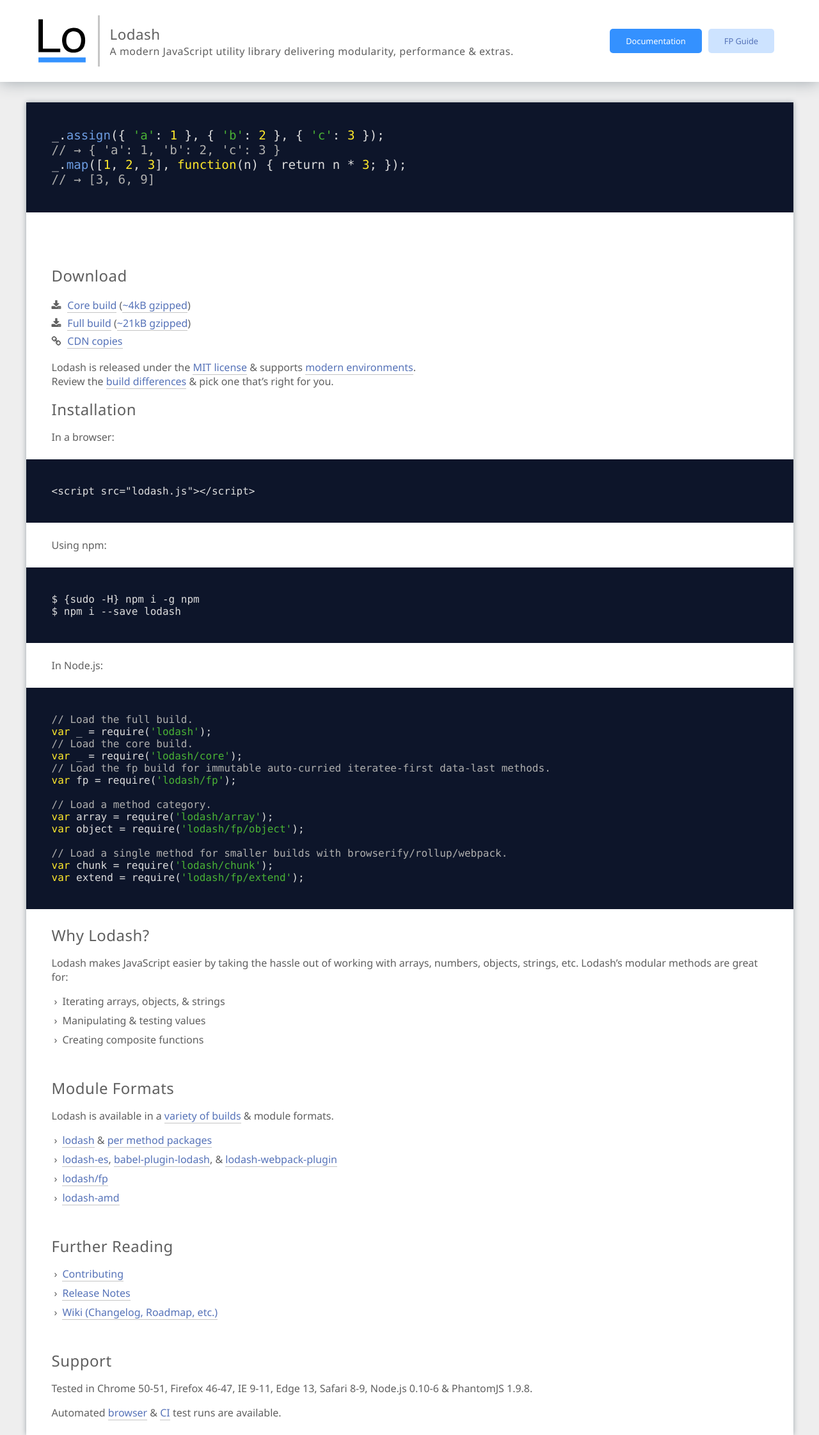
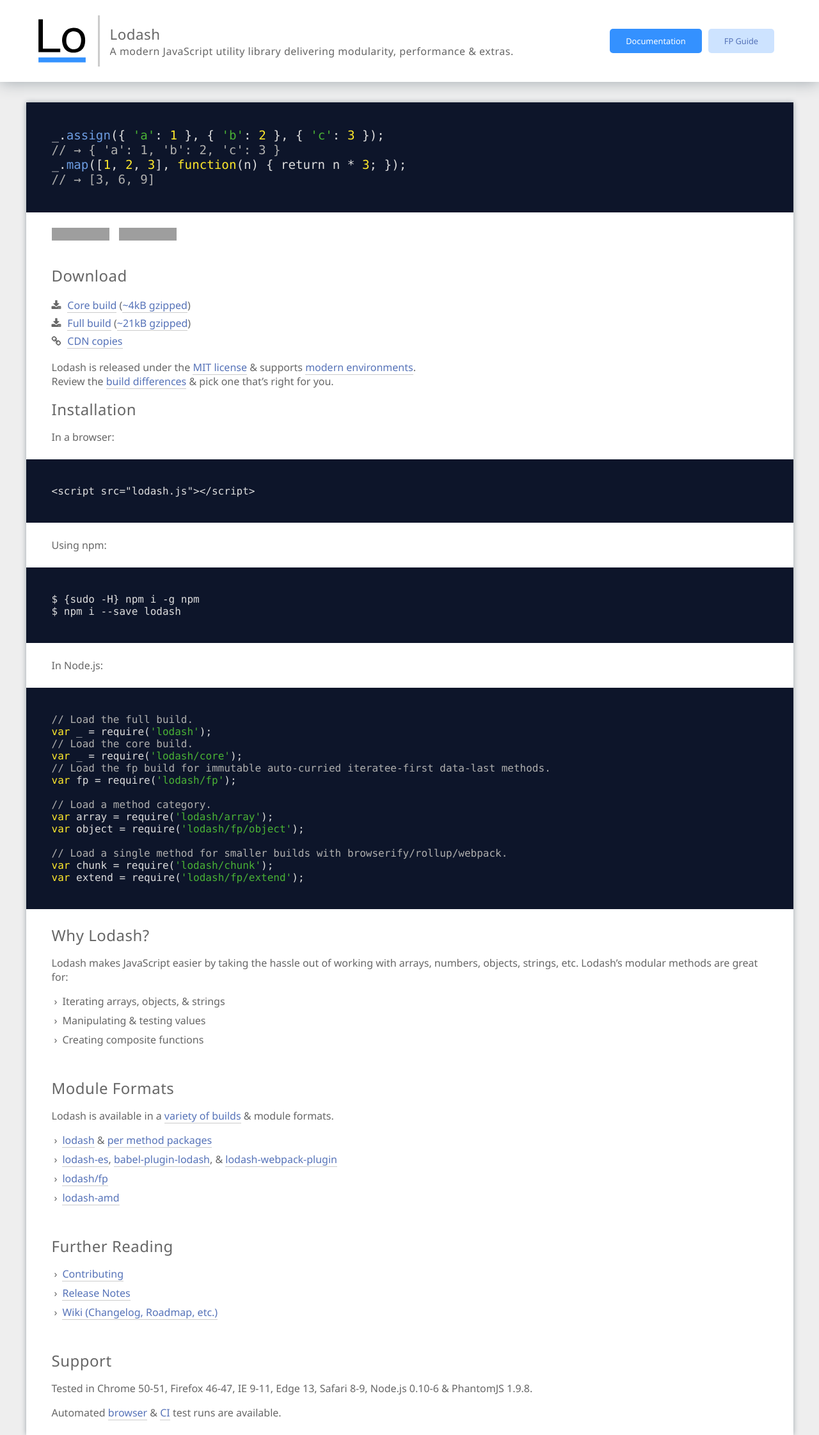
Before and after one commit to lodash/lodash.com, a Jekyll site: the page built from index.html, in a window 1280 px wide. Shown: the whole page at 64% size. Built offline with Jekyll 4.4.1, drawn with Linux system fonts in a browser that asks for light colours; nearby versions of some CDN libraries; grey boxes are pictures that could not be loaded.

Commit message:
Make `defaultColor` a little lighter.

```diff
--- a/assets/css/main.scss
+++ b/assets/css/main.scss
@@ -14,7 +14,7 @@
 $background: #eee;
 $codeBg: #0d152a;
 $codeColor: #ddd;
-$defaultColor: #5f5f5f;
+$defaultColor: #666;
 $defaultLiteColor: lighten($defaultColor, 40%);
 $defaultNearColor: lighten($defaultColor, 20%);
 $foreground: #fff;
```
